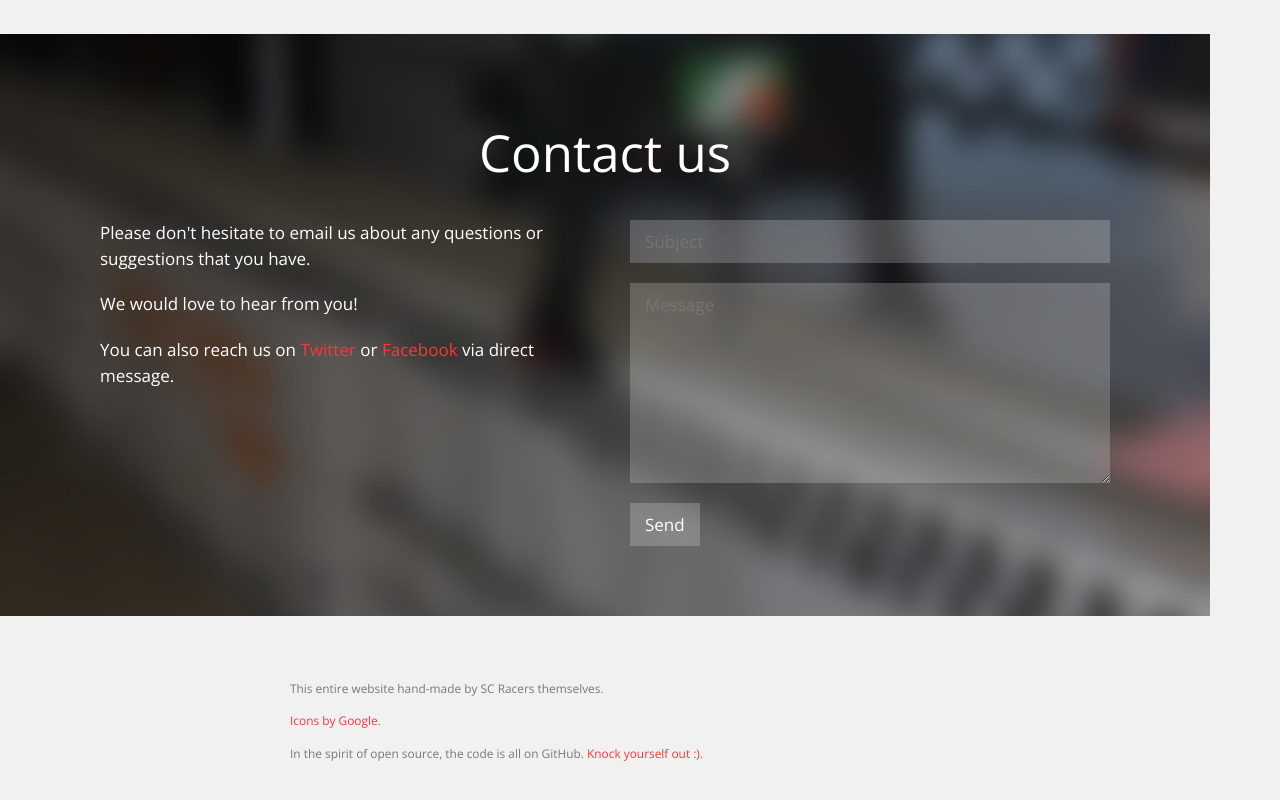
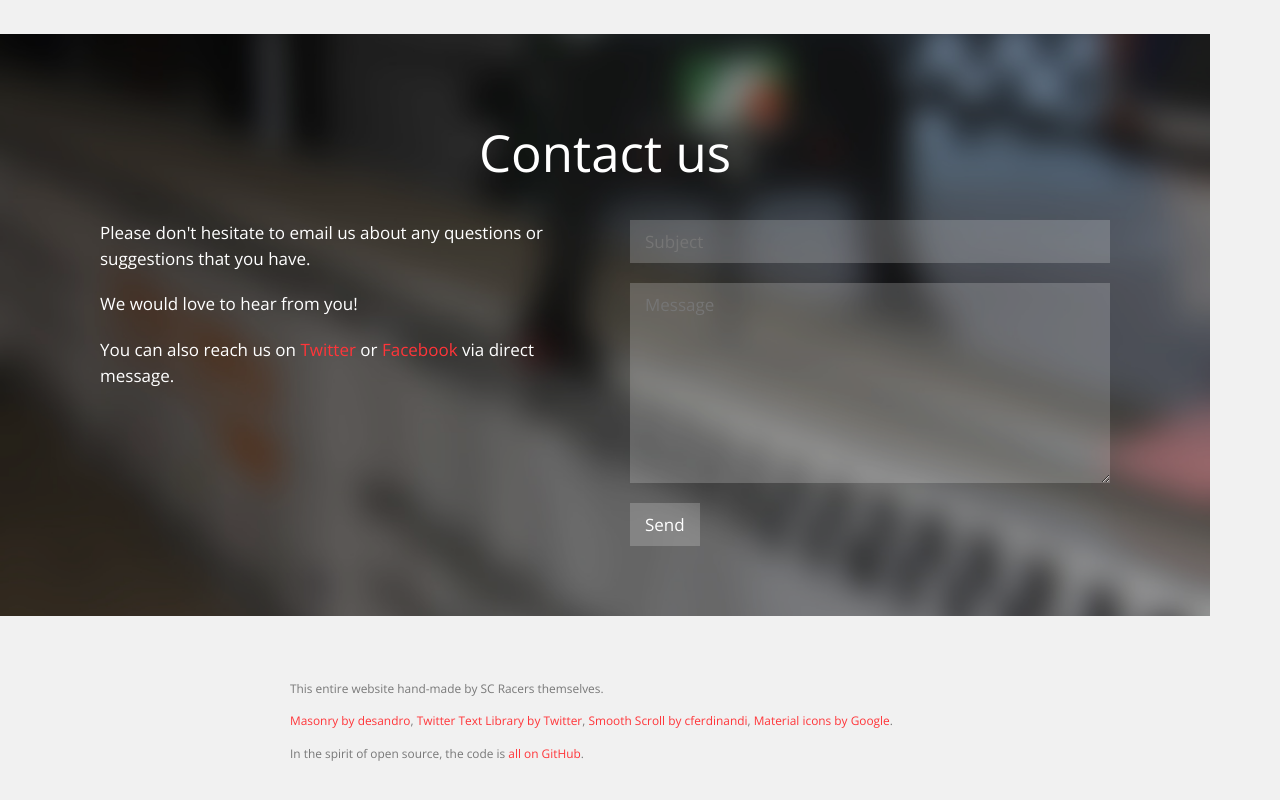
Before and after one commit to z-------------/sc-racers-v3, a plain HTML site: page index.html in a window 1280 px wide. Shown: the part 3585-4385 px from the top of the page. Drawn offline with nearby package versions, Linux system fonts and the light colour scheme; no server answers.

Commit message:
Add links to repos that helped

```diff
--- a/index.html
+++ b/index.html
@@ -134,8 +134,13 @@
         <footer>
             <div class="footer-logo"></div>
             <p>This entire website hand-made by SC Racers themselves.</p>
-            <p><a href="https://google.github.io/material-design-icons/">Icons by Google</a>.</p>
-            <p>In the spirit of open source, the code is all on GitHub. <a href="https://github.com/z-------------/sc-racers-v3/">Knock yourself out :)</a>.</p>
+            <p>
+                <a href="http://masonry.desandro.com">Masonry by desandro</a>,
+                <a href="https://github.com/twitter/twitter-text">Twitter Text Library by Twitter</a>,
+                <a href="https://github.com/cferdinandi/smooth-scroll">Smooth Scroll by cferdinandi</a>,
+                <a href="https://google.github.io/material-design-icons">Material icons by Google</a>.
+            </p>
+            <p>In the spirit of open source, the code is <a href="https://github.com/z-------------/sc-racers-v3/">all on GitHub</a>.</p>
         </footer>
 
         <script src="/assets/js/twitter-text.min.js"></script>
```
